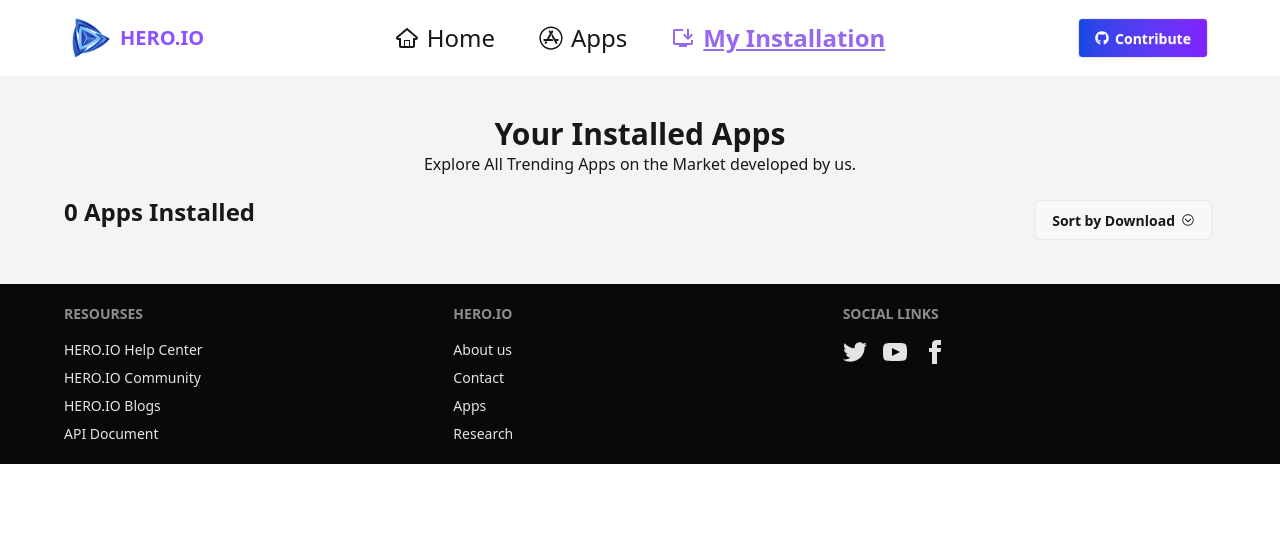
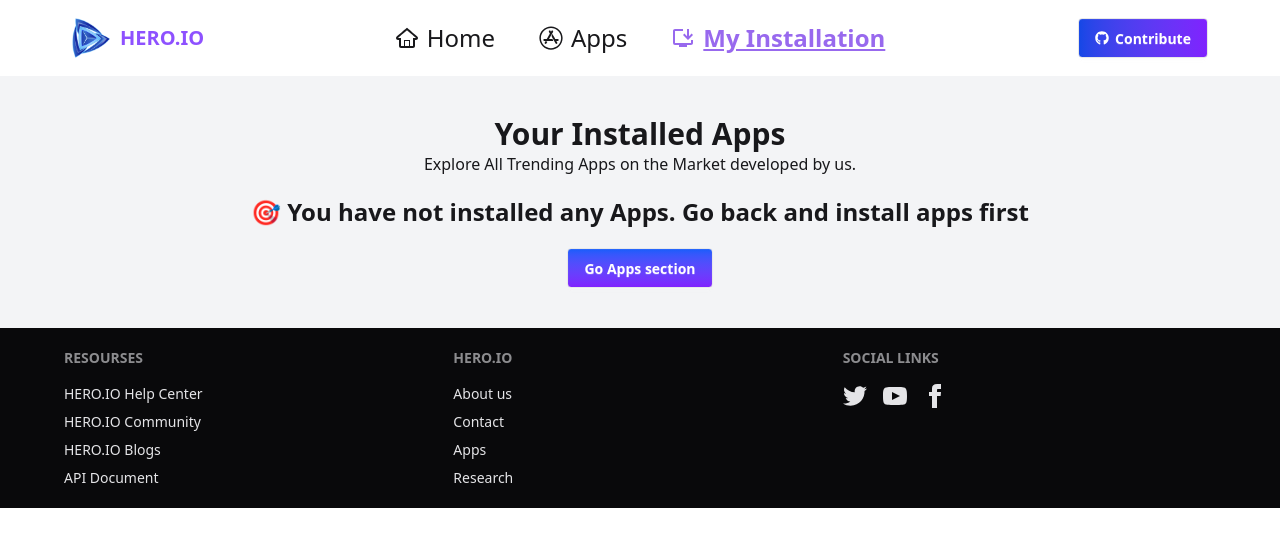
Before and after one commit to aliraj15dev/my-app-store, a React (Vite) app: page /installation in a window 1280 px wide. Shown: the top 546 px of the page. Built offline with nearby package versions, Linux system fonts and the light colour scheme.

Commit message:
customised installation route, if no  apps installed show a message

```diff
--- a/src/Pages/Installation.jsx
+++ b/src/Pages/Installation.jsx
@@ -5,6 +5,7 @@ import InstalledApp from "./InstalledApp";
 import { ToastContainer } from "react-toastify";
 import { useState } from "react";
 import logo from '../assets/logo.png'
+import { useNavigate } from "react-router";
 
 const Installation = () => {
   const installedAppsID = getItemsFLS()
@@ -16,7 +17,7 @@ const Installation = () => {
 
   const [sortOrder, setSortOrder] = useState(null)
 
-
+  const navigate = useNavigate()
 
   if (loading) {
     return (
@@ -42,7 +43,12 @@ const Installation = () => {
           <p>Explore All Trending Apps on the Market developed by us.</p>
         </div>
 
-        <div className="flex flex-col sm:flex-row justify-between gap-3">
+        {installedApps.length===0
+        ? (<div className="flex flex-col gap-5 text-center">
+          <p className="text-2xl font-semibold">🎯 You have not installed any Apps. Go back and install apps first</p>
+          <button onClick={()=>navigate('/apps')} className="max-w-40 mx-auto btn bg-gradient-to-b from-blue-600 to-violet-600 text-white">Go Apps section</button>
+        </div>)
+        : (<div className="flex flex-col sm:flex-row justify-between gap-3">
           <h1 className="text-2xl font-bold">
             {installedApps.length} Apps Installed
           </h1>
@@ -63,7 +69,7 @@ const Installation = () => {
               </li>
             </ul>
           </div>
-        </div>
+        </div>)}
 
         <div className="space-y-5">
           {sortedApps.map((app) => (
```
